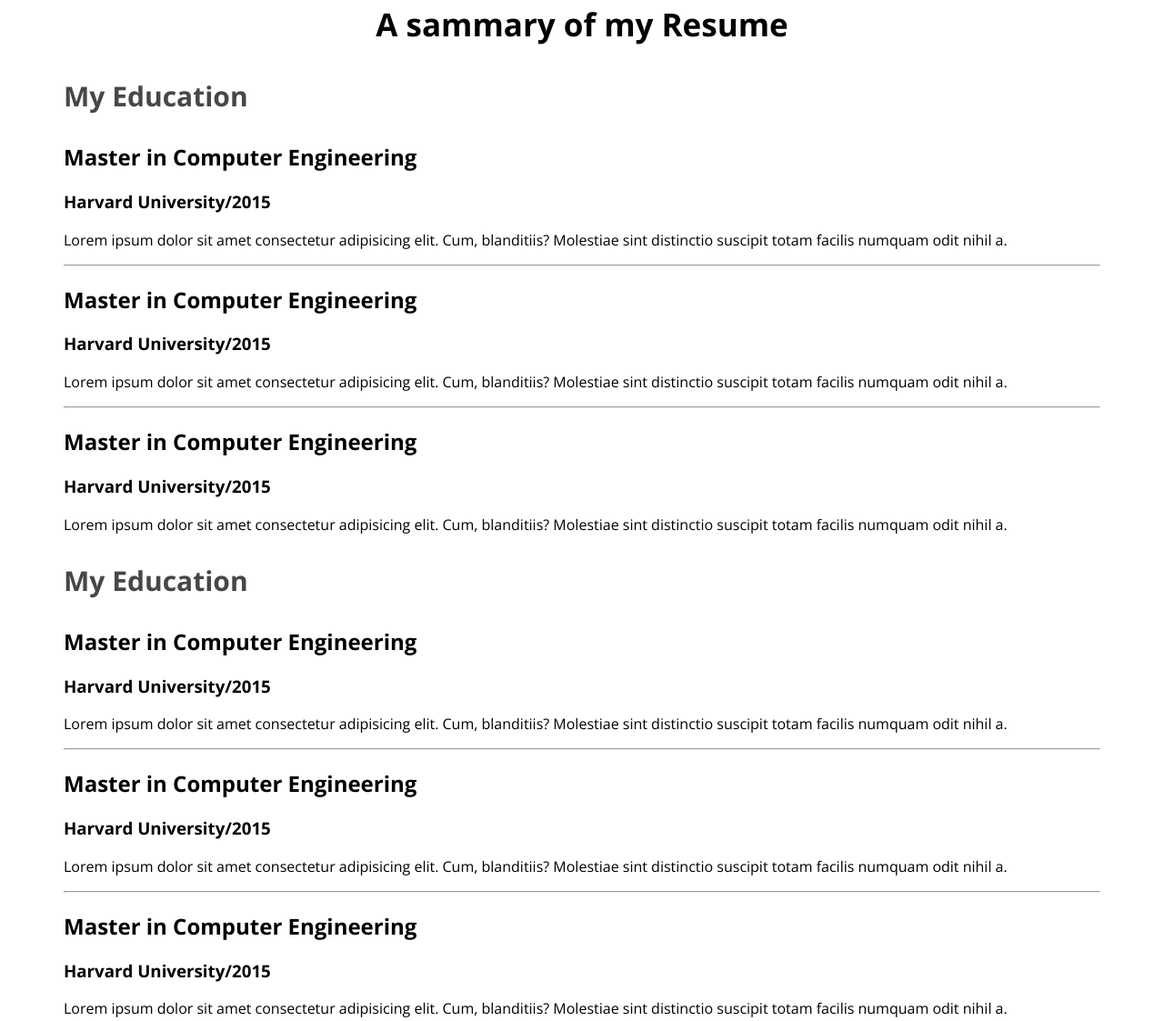
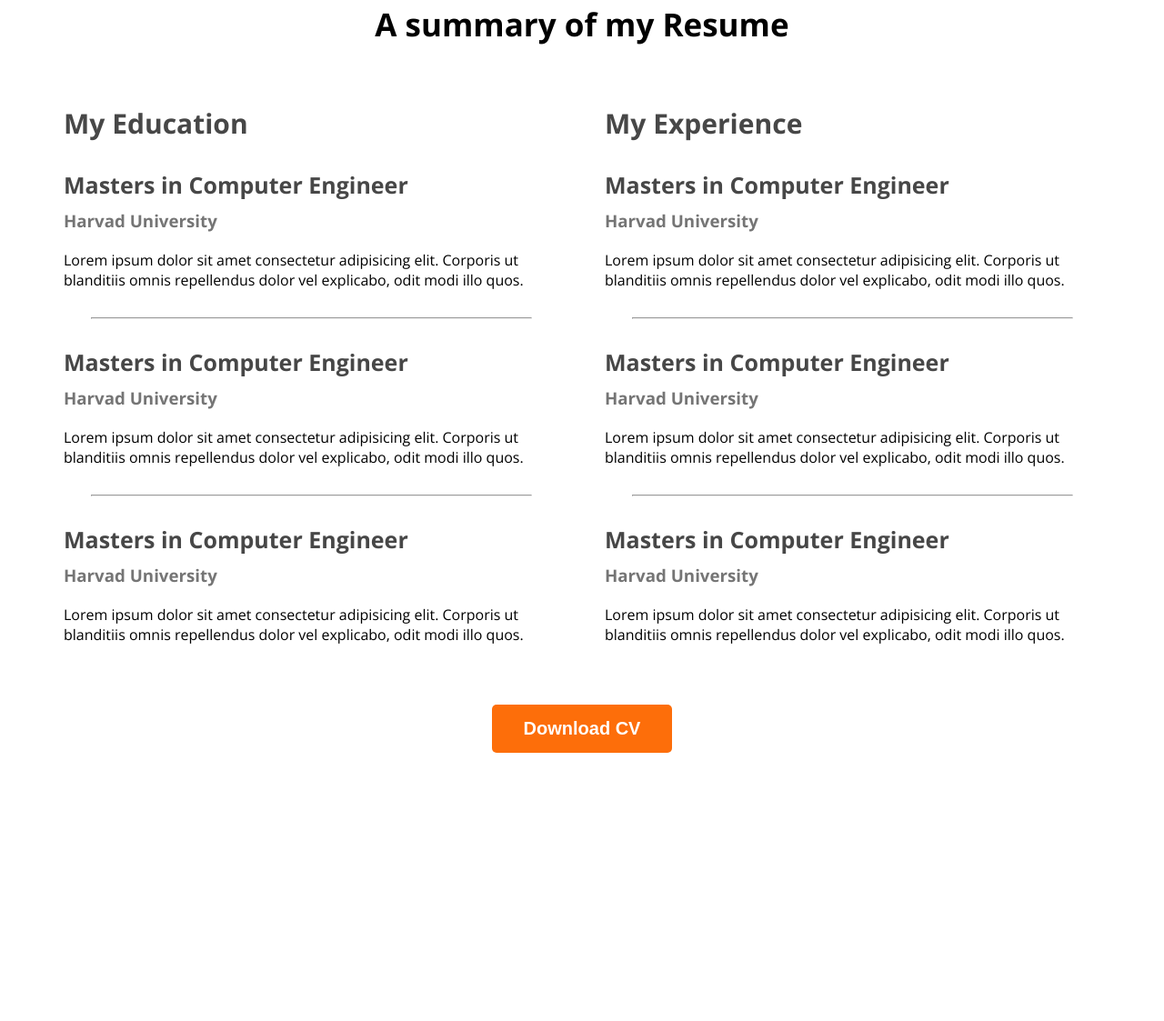
Before and after one commit to RajobAli/webdeveloper-portfolio, a plain HTML site: page index.html in a window 1280 px wide. Shown: the part 2205-3328 px from the top of the page at 91% size. After the commit the page ends 3041 px from the top, so only its background shows below. Drawn offline with nearby package versions, Linux system fonts and the light colour scheme.

Commit message:
resume finish

```diff
--- a/index.html
+++ b/index.html
@@ -99,74 +99,87 @@
         </section>
         <!-- resume section -->
         <section>
-            <h3 class="section-title">A sammary of my Resume</h3>
+            <h3 class="section-title">A summary of my Resume</h3>
             <div class="resume-container">
                 <div class="resume-column">
                     <h3 class="resume-column-title">My Education</h3>
                     <div class="resume-item">
-                        <h2 class="resume-item-title"></h2>
-                        <h3 class="resume-item-institute"></h3>
-                        <p class="resume-item-description"></p>
-                    </div>
-                    <div class="resume-item">
-                        <h2 class="resume-item-title">Master in Computer Engineering</h2>
-                        <h3 class="resume-item-institute">Harvard University/2015</h3>
-                        <p class="resume-item-description">Lorem ipsum dolor sit amet consectetur adipisicing elit. Cum, blanditiis? Molestiae sint distinctio suscipit totam facilis numquam odit nihil a.
+                        <h2 class="resume-item-title">Masters in Computer Engineer</h2>
+                        <h3 class="resume-item-institute">Harvad University</h3>
+                        <p class="resume-description">Lorem ipsum dolor sit amet consectetur adipisicing elit. Corporis ut blanditiis omnis repellendus dolor vel explicabo, odit modi illo quos.
 
                         </p>
+
+                        </h3>
                     </div>
                     <hr>
                     <div class="resume-item">
-                        <h2 class="resume-item-title">Master in Computer Engineering</h2>
-                        <h3 class="resume-item-institute">Harvard University/2015</h3>
-                        <p class="resume-item-description">Lorem ipsum dolor sit amet consectetur adipisicing elit. Cum, blanditiis? Molestiae sint distinctio suscipit totam facilis numquam odit nihil a.
+                        <h2 class="resume-item-title">Masters in Computer Engineer</h2>
+                        <h3 class="resume-item-institute">Harvad University</h3>
+                        <p class="resume-description">Lorem ipsum dolor sit amet consectetur adipisicing elit. Corporis ut blanditiis omnis repellendus dolor vel explicabo, odit modi illo quos.
 
                         </p>
+
+                        </h3>
                     </div>
                     <hr>
                     <div class="resume-item">
-                        <h2 class="resume-item-title">Master in Computer Engineering</h2>
-                        <h3 class="resume-item-institute">Harvard University/2015</h3>
-                        <p class="resume-item-description">Lorem ipsum dolor sit amet consectetur adipisicing elit. Cum, blanditiis? Molestiae sint distinctio suscipit totam facilis numquam odit nihil a.
+                        <h2 class="resume-item-title">Masters in Computer Engineer</h2>
+                        <h3 class="resume-item-institute">Harvad University</h3>
+                        <p class="resume-description">Lorem ipsum dolor sit amet consectetur adipisicing elit. Corporis ut blanditiis omnis repellendus dolor vel explicabo, odit modi illo quos.
 
                         </p>
+
+                        </h3>
                     </div>
 
-                </div>
-                <h3 class="resume-column-title">My Education</h3>
-                <div class="resume-item">
-                    <h2 class="resume-item-title"></h2>
-                    <h3 class="resume-item-institute"></h3>
-                    <p class="resume-item-description"></p>
-                </div>
-                <div class="resume-item">
-                    <h2 class="resume-item-title">Master in Computer Engineering</h2>
-                    <h3 class="resume-item-institute">Harvard University/2015</h3>
-                    <p class="resume-item-description">Lorem ipsum dolor sit amet consectetur adipisicing elit. Cum, blanditiis? Molestiae sint distinctio suscipit totam facilis numquam odit nihil a.
 
-                    </p>
-                </div>
-                <hr>
-                <div class="resume-item">
-                    <h2 class="resume-item-title">Master in Computer Engineering</h2>
-                    <h3 class="resume-item-institute">Harvard University/2015</h3>
-                    <p class="resume-item-description">Lorem ipsum dolor sit amet consectetur adipisicing elit. Cum, blanditiis? Molestiae sint distinctio suscipit totam facilis numquam odit nihil a.
 
-                    </p>
-                </div>
-                <hr>
-                <div class="resume-item">
-                    <h2 class="resume-item-title">Master in Computer Engineering</h2>
-                    <h3 class="resume-item-institute">Harvard University/2015</h3>
-                    <p class="resume-item-description">Lorem ipsum dolor sit amet consectetur adipisicing elit. Cum, blanditiis? Molestiae sint distinctio suscipit totam facilis numquam odit nihil a.
-
-                    </p>
                 </div>
 
 
 
+                <div class="resume-column">
+                    <h3 class="resume-column-title">My Experience</h3>
+                    <div class="resume-item">
+                        <h2 class="resume-item-title">Masters in Computer Engineer</h2>
+                        <h3 class="resume-item-institute">Harvad University</h3>
+                        <p class="resume-description">Lorem ipsum dolor sit amet consectetur adipisicing elit. Corporis ut blanditiis omnis repellendus dolor vel explicabo, odit modi illo quos.
+
+                        </p>
+
+                        </h3>
+                    </div>
+                    <hr>
+                    <div class="resume-item">
+                        <h2 class="resume-item-title">Masters in Computer Engineer</h2>
+                        <h3 class="resume-item-institute">Harvad University</h3>
+                        <p class="resume-description">Lorem ipsum dolor sit amet consectetur adipisicing elit. Corporis ut blanditiis omnis repellendus dolor vel explicabo, odit modi illo quos.
+
+                        </p>
+
+                        </h3>
+                    </div>
+                    <hr>
+                    <div class="resume-item">
+                        <h2 class="resume-item-title">Masters in Computer Engineer</h2>
+                        <h3 class="resume-item-institute">Harvad University</h3>
+                        <p class="resume-description">Lorem ipsum dolor sit amet consectetur adipisicing elit. Corporis ut blanditiis omnis repellendus dolor vel explicabo, odit modi illo quos.
+
+                        </p>
+
+                        </h3>
+                    </div>
+
+
+                </div>
+            </div>
+            <div class="download-cv">
+                <button class="btn-primary">Download CV</button>
+            </div>
 
         </section>
+
 
 
     </main>
--- a/style.css
+++ b/style.css
@@ -150,3 +150,33 @@ main section{
     font-size: 30px;
 
 }
+.resume-column-title{
+   color: #474747;
+   font-size: 30px;
+   font-weight: 700;
+
+}
+.resume-container{
+    display: flex;
+    gap: 50px;
+}
+.resume-item-description ,.resume-item-institute{
+    color: #757575;
+}
+.resume-item-title{
+    color: #474747;
+    font-size: 25px;
+    font-weight: 700;
+    margin-bottom: 10px;
+}
+.resume-container hr{
+    margin: 30px;
+}
+.resume-item-institute{
+    margin-bottom: 20px;
+    margin-top: 0px;
+}
+.download-cv{
+    text-align: center;
+    margin-top: 50px;
+}
```
